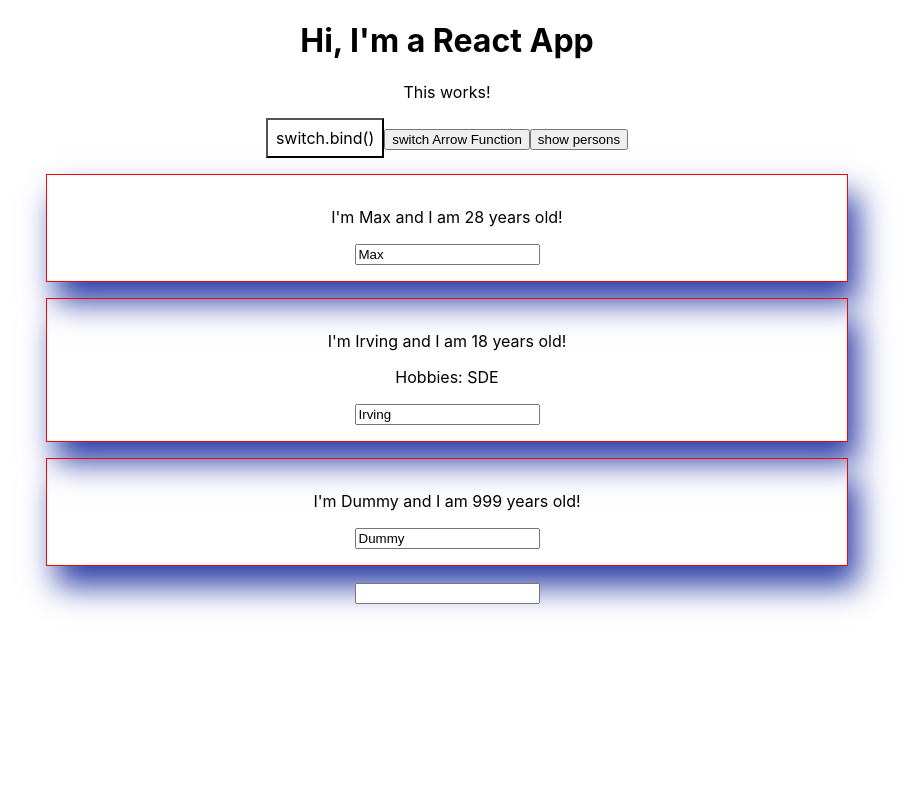
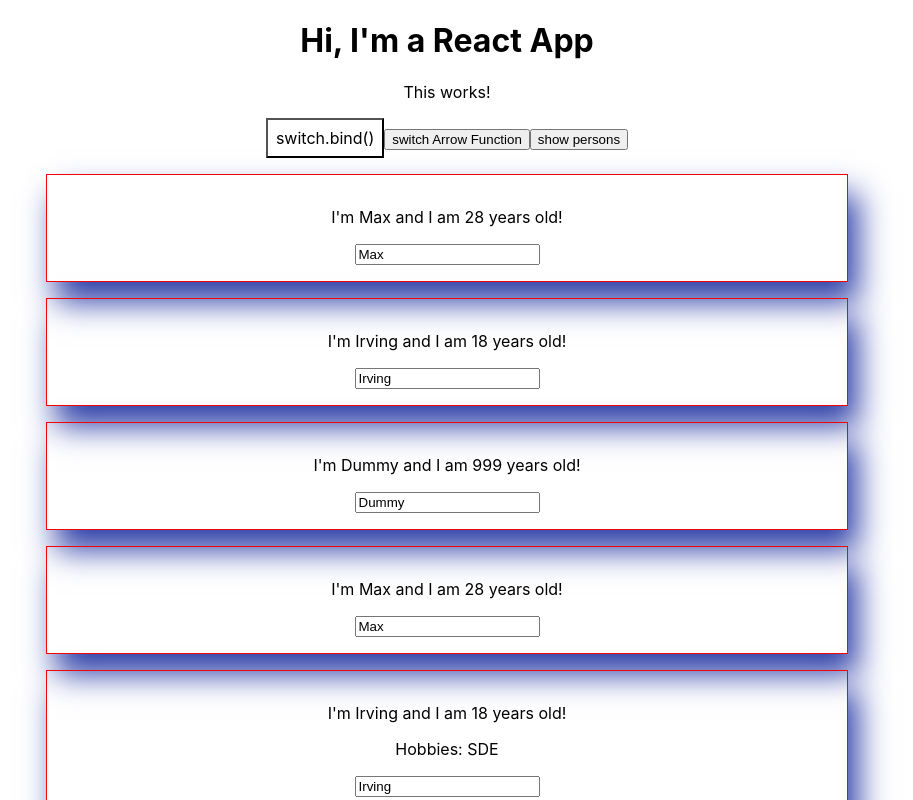
Before and after one commit to IrvingZhao2018/react-test001, a React (Create React App) app: page / in a window 1280 px wide. Both pictures are taken after a click on the button "show persons". Shown: the top 800 px of the page, without its empty margins (193-1106 px from the left). Built offline with nearby package versions, Linux system fonts and the light colour scheme.

Commit message:
JS Array to JSX

```diff
--- a/src/App.js
+++ b/src/App.js
@@ -73,6 +73,12 @@ class App extends Component {
         if(this.state.showPersons){
             persons = (
                 <div>
+                    {this.state.persons.map(persons => {
+                        return <Person
+                            name={persons.name}
+                            age={persons.age}
+                        />
+                    })}
                     <Person
                         name={this.state.persons[0].name}
                         age={this.state.persons[0].age}
```
